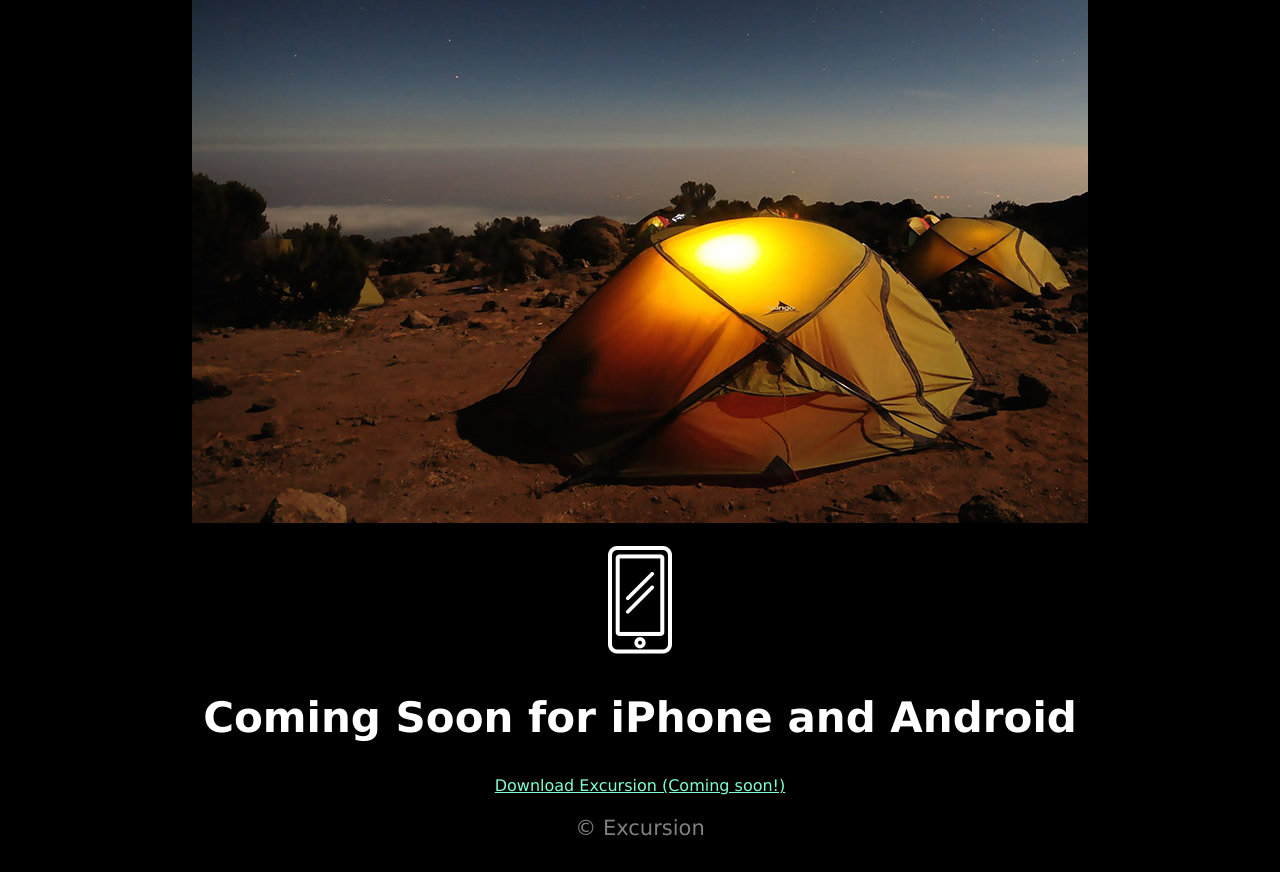
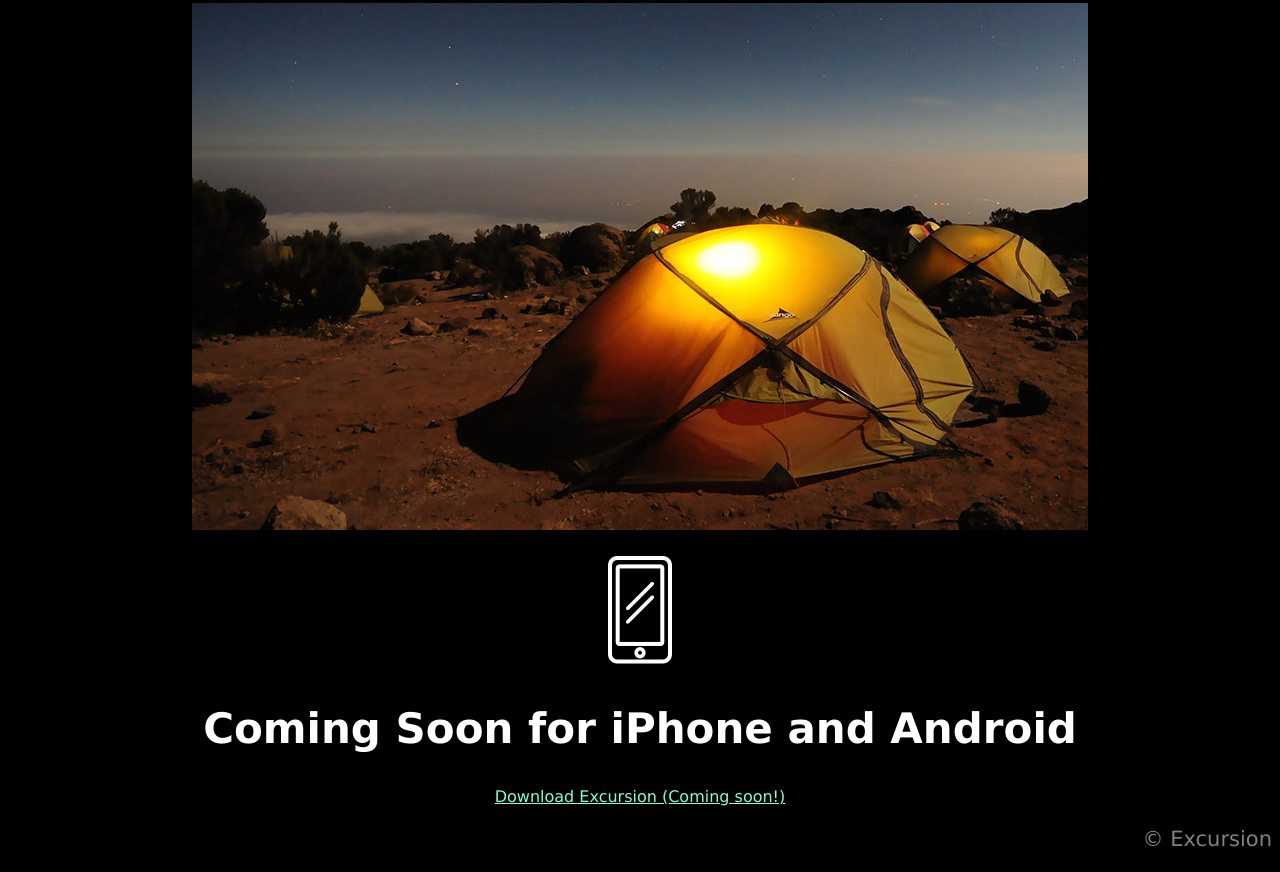
Before and after one commit to vVinci/excursion, a plain HTML site: page index.html in a window 1280 px wide. Shown: the part 543-1415 px from the top of the page. Drawn offline with Linux system fonts and the light colour scheme.

Commit message:
Code clean up for final push

```diff
--- a/index.html
+++ b/index.html
@@ -4,24 +4,26 @@
     <title>Excursion App!</title>
       <link href="resources/css/index.css" type="text/css" rel="stylesheet" />
   </head>
+  <body>
 
-<body>
     <h1>Discover hidden places in the world around you</h1>
-  <a href="https://s3.amazonaws.com/codecademy-content/programs/freelance-one/excursion/index.html#">Download Excursion (Coming soon!)</a>
-  <br>
-  <br>
+    <p><a href="https://s3.amazonaws.com/codecademy-content/programs/freelance-one/excursion/index.html#">Download Excursion (Coming soon!)</a></p>
+
     <video autoplay muted loop>
       <source src="resources/videos/excursion.mp4" type="video/mp4">
     </video>
+
     <h2>Your personal travel guide</h2>
     <p>Excursion remembers places you like, and recommends new points of interest around you.</p>
-  <img src="resources/images/camp.jpg">
-  <br>
-  <br>
-  <img src="resources/images/phone.png">
+    <p><img src="resources/images/camp.jpg"></p>
+
+    <p><img src="resources/images/phone.png"></p>
     <h2>Coming Soon for iPhone and Android</h2>
     <a href="https://s3.amazonaws.com/codecademy-content/programs/freelance-one/excursion/index.html#">Download Excursion (Coming soon!)</a>
-  <p>© Excursion</p>
+
+    <div class="footer">
+      <p>&copy; Excursion</p>
+    </div>
 
   </body>
 </html>
--- a/resources/css/index.css
+++ b/resources/css/index.css
@@ -1,11 +1,16 @@
 body{
   background-color: black;
+  color: white;
   text-align: center;
-	font-family: verdana, sans-serif;
+  font-family: "Verdana", sans-serif;
 }
 
-h1, h2{
-	color: white;
+h1{
+  font-size: 50px;
+}
+
+h2{
+  font-size: 42px;
 }
 
 p{
@@ -18,10 +23,7 @@ a{
   font-size: 16px;
 }
 
-h1{
-	font-size: 50px;
+.footer {
+  text-align: right;
+  color: gray;
 }
-
-h2{
-	font-size: 42px;
-}
```
Lines whose indentation alone changed are shown as unchanged.
